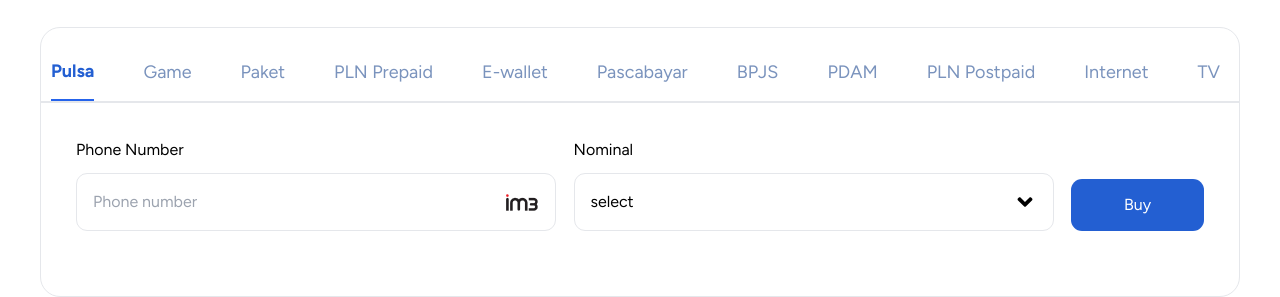
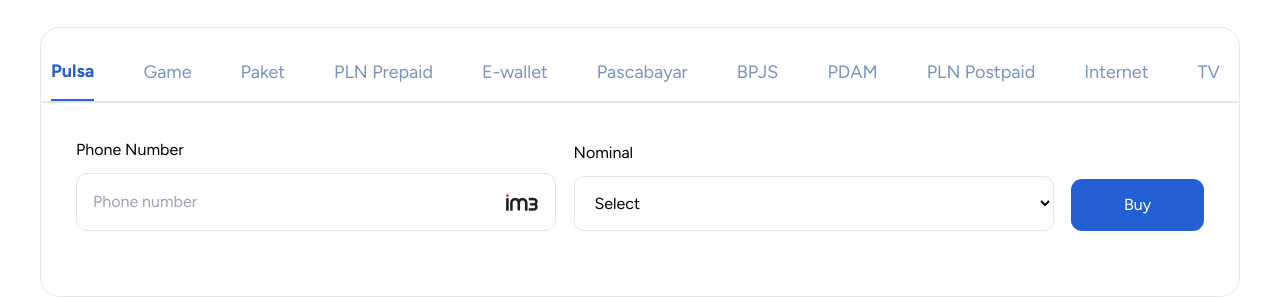
Before and after one commit to wshena/traveling-website, a React (Create React App) app: page / in a window 1280 px wide. Shown: the part 2660-2957 px from the top of the page. Built offline with nearby package versions, Linux system fonts and the light colour scheme.

Commit message:
fix: change dropdown to select tag

```diff
--- a/src/components/PaymentAndBill.js
+++ b/src/components/PaymentAndBill.js
@@ -5,7 +5,11 @@ import { Nominal } from '../utils/const';
 
 const Dropdown = () => {
   const [isClick, setIsClick] = useState(false);
-  const [nominal, setNominal] = useState('')
+  const [selectedValue, setSelectedValue] = useState('');
+
+  const handleChange = (event) => {
+    setSelectedValue(event.target.value);
+  };
 
   const handleClick = (e) => {
     e.preventDefault();
@@ -15,30 +19,23 @@ const Dropdown = () => {
   const handleOffClick = (e, nominal) => {
     e.preventDefault();
     setIsClick(false);
-    setNominal(nominal)
   }
 
   return (
     <div className='flex flex-col gap-[11px] relative'>
-      <span className='text-[16px] w-[480px]'>Nominal</span>
-      <button onClick={handleClick} className='cursor-pointer border rounded-[11px] p-[16px] flex items-center justify-between'>
-        <span className='text-[16px]'>{nominal ? nominal : 'select'}</span>
-        {isClick ? <FaAngleUp size={24} color='black' /> : <AngelDown size={24} color='black' />}
-      </button>
-
-      <div className={`bg-white rounded-[10px] absolute w-fit text-black flex items-center flex-wrap transition-all duration-500 ease-in-out left-0 ${isClick ? 'top-[100px] opacity-100' : '-top-[250px] opacity-0'}`} style={{
-        boxShadow: '0px 4.43px 17.71px 0px rgba(158, 158, 158, 0.25)'
-      }}>
+      <label htmlFor='dropdown' className='text-[16px] w-[480px]'>Nominal</label>
+      <select id='dropdown' value={selectedValue} onChange={handleChange} className={`bg-white rounded-[10px] text-black p-[16px] focus:outline-none border`}>
+        <option value="">Select</option>
         {
           Nominal.map((item, idx) => {
             return (
-              <button onClick={(e) => {
+              <option value={item} onClick={(e) => {
                 handleOffClick(e, item);
-              }} key={idx} className='p-[1rem] hover:bg-gray-300'>{item}</button>
+              }} key={idx} className='p-[1rem] hover:bg-gray-300'>{item}</option>
             )
           })
         }
-      </div>
+      </select>
     </div>
   )
 }
```
